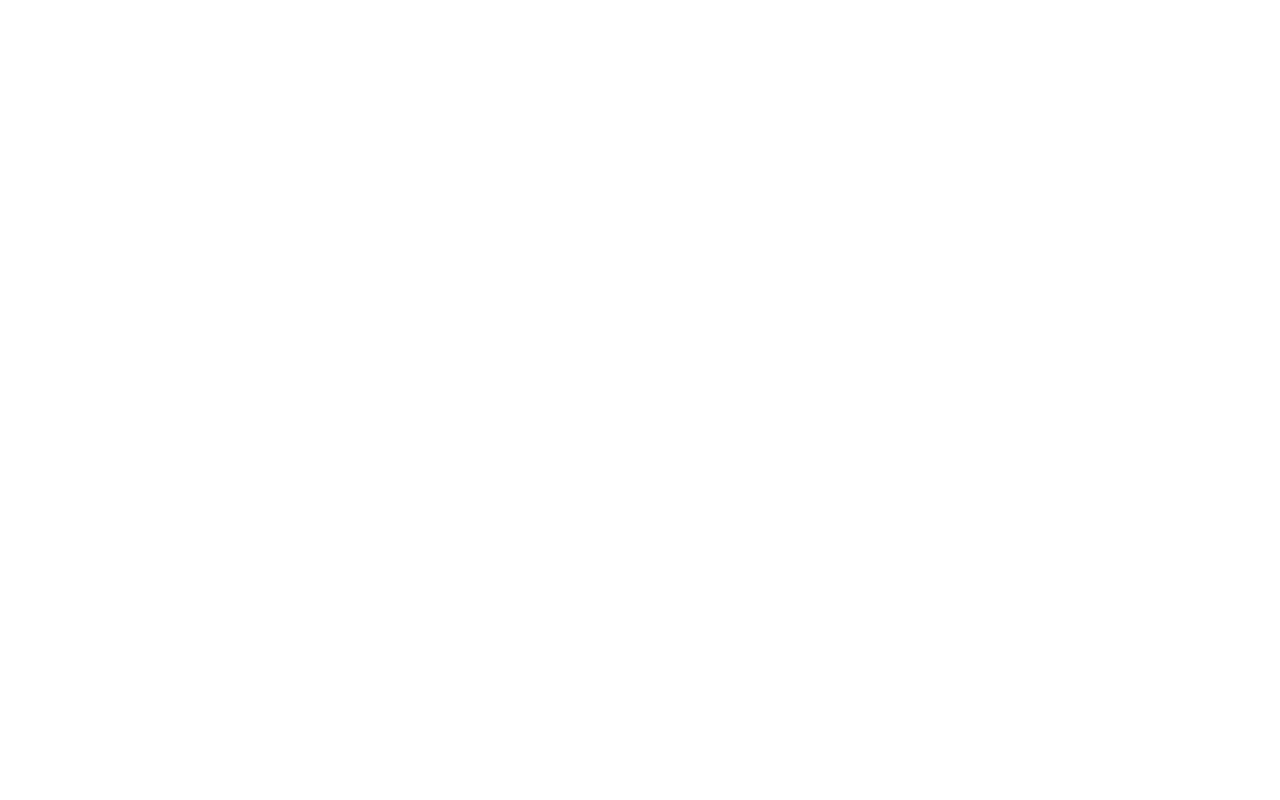
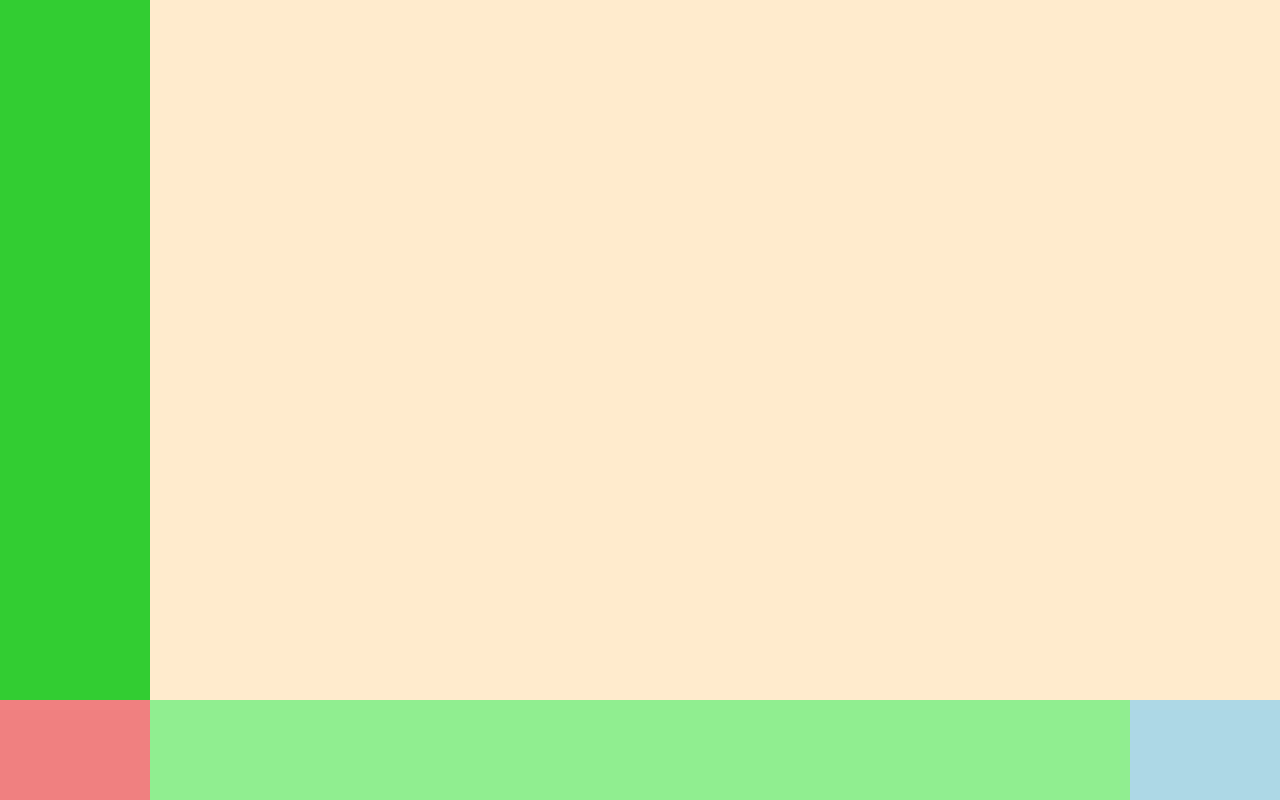
Before and after one commit to veronica012/html-css-spotifyweb, a plain HTML site: page index.html in a window 1280 px wide. Drawn offline with Linux system fonts and the light colour scheme.

Commit message:
main aside footer

```diff
--- a/index.html
+++ b/index.html
@@ -9,5 +9,24 @@
     </head>
     <body>
 
+        <main>
+            <aside class="">
+
+            </aside>
+
+        </main>
+
+        <footer>
+            <div class="footer-left">
+
+            </div>
+            <div class="footer-center">
+
+            </div>
+            <div class="footer-right">
+
+            </div>
+        </footer>
+
     </body>
 </html>
--- a/style.css
+++ b/style.css
@@ -3,3 +3,33 @@
     margin: 0;
     box-sizing: border-box;
 }
+aside {
+    width: 150px;
+    height: calc(100vh - 100px);
+    background-color: LimeGreen;
+}
+main {
+    /**width: calc(100vw - 250px);**/
+    height: calc(100vh - 100px);
+    background-color: BlanchedAlmond;
+}
+footer {
+    height: 100px;
+    display: flex;
+}
+.footer-left {
+    height: 100%;
+    width: 150px;
+    background-color: lightcoral;
+}
+.footer-center {
+    height: 100%;
+    width: calc(100vw - 300px);
+    background-color: lightgreen;
+}
+.footer-right {
+    height: 100%;
+    width: 150px;
+    background-color: lightblue;
+
+}
```
